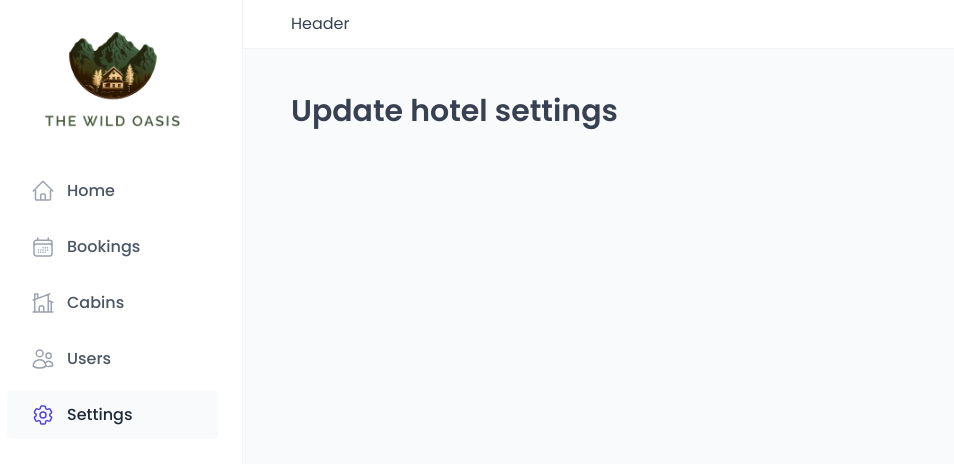
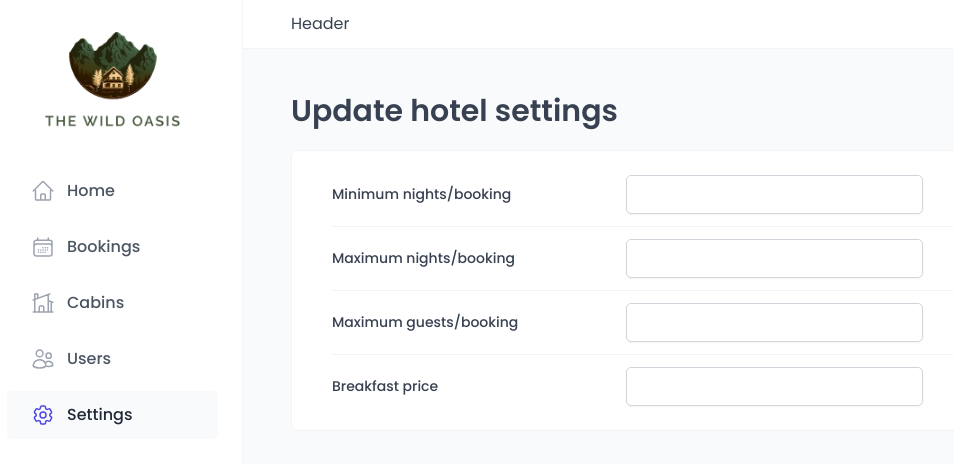
Before and after one commit to fkurusu7/react_training, a React (Vite) app in the folder jonas/wildoasis/ui/: page /settings in a window 1280 px wide. Shown: the top 464 px of the page, without its empty margins (17-971 px from the left). Built offline with nearby package versions, Linux system fonts and the light colour scheme; a web font is replaced by a local one.

Commit message:
add custom hooks for react query to get settings data

```diff
--- a/jonas/wildoasis/ui/src/features/settings/UpdateSettingsForm.tsx
+++ b/jonas/wildoasis/ui/src/features/settings/UpdateSettingsForm.tsx
@@ -1,21 +1,60 @@
 import Form from '../../ui/Form';
 import FormRow from '../../ui/FormRow';
 import Input from '../../ui/Input';
+import Spinner from '../../ui/Spinner';
+import { useGetSettings } from './useGetSettings';
+import { useUpdateSetting } from './useUpdateSettings';
 
 function UpdateSettingsForm() {
+  const {
+    isPending,
+    settings: {
+      minBookingLength,
+      maxBookingLength,
+      maxGuestsPerBooking,
+      breakfastPrice,
+    } = {},
+  } = useGetSettings();
+
+  const { isPending: isUpdating, mutate: updateSetting } = useUpdateSetting();
+
+  function handleUpdate(ev: React.BaseSyntheticEvent, setting: string) {
+    const { value } = ev.target;
+
+    if (!value) return;
+
+    updateSetting({ [setting]: value });
+  }
+
+  if (isPending) return <Spinner />;
+
   return (
     <Form>
       <FormRow label='Minimum nights/booking'>
-        <Input type='number' id='min-nights' />
+        <Input
+          type='number'
+          id='min-nights'
+          defaultValue={minBookingLength}
+          onBlur={(ev) => handleUpdate(ev, 'minBookingLength')}
+          disabled={isUpdating}
+        />
       </FormRow>
       <FormRow label='Maximum nights/booking'>
-        <Input type='number' id='max-nights' />
+        <Input type='number' id='max-nights' defaultValue={maxBookingLength} />
       </FormRow>
       <FormRow label='Maximum guests/booking'>
-        <Input type='number' id='max-guests' />
+        <Input
+          type='number'
+          id='max-guests'
+          defaultValue={maxGuestsPerBooking}
+        />
       </FormRow>
       <FormRow label='Breakfast price'>
-        <Input type='number' id='breakfast-price' />
+        <Input
+          type='number'
+          id='breakfast-price'
+          defaultValue={breakfastPrice}
+        />
       </FormRow>
     </Form>
   );
--- /dev/null
+++ b/jonas/wildoasis/ui/src/features/settings/useGetSettings.ts
@@ -0,0 +1,17 @@
+import { useQuery } from '@tanstack/react-query';
+import { getSettings } from '../../services/apiSettings';
+
+// TODO: generate Settings types/interface
+export function useGetSettings() {
+  const {
+    isPending,
+    data: settings,
+    error,
+  } = useQuery({ queryKey: ['settings'], queryFn: getSettings });
+
+  return {
+    isPending,
+    settings,
+    error,
+  };
+}
--- /dev/null
+++ b/jonas/wildoasis/ui/src/features/settings/useUpdateSettings.ts
@@ -0,0 +1,18 @@
+import { useMutation, useQueryClient } from '@tanstack/react-query';
+import toast from 'react-hot-toast';
+import { updateSetting } from '../../services/apiSettings';
+
+export function useUpdateSetting() {
+  const queryClient = useQueryClient();
+
+  const { isPending, mutate } = useMutation({
+    mutationFn: updateSetting,
+    onSuccess: () => {
+      toast.success('Setting updated!');
+      queryClient.invalidateQueries({ queryKey: ['settings'] });
+    },
+    onError: (err) => toast.error(err.message),
+  });
+
+  return { isPending, mutate };
+}
--- a/jonas/wildoasis/ui/src/pages/Settings.tsx
+++ b/jonas/wildoasis/ui/src/pages/Settings.tsx
@@ -1,7 +1,14 @@
-import Heading from "../ui/Heading";
+import UpdateSettingsForm from '../features/settings/UpdateSettingsForm';
+import Heading from '../ui/Heading';
+import Row from '../ui/Row';
 
 function Settings() {
-  return <Heading as="h1">Update hotel settings</Heading>;
+  return (
+    <Row>
+      <Heading as='h1'>Update hotel settings</Heading>
+      <UpdateSettingsForm />
+    </Row>
+  );
 }
 
 export default Settings;
--- a/jonas/wildoasis/ui/src/services/apiSettings.ts
+++ b/jonas/wildoasis/ui/src/services/apiSettings.ts
@@ -1,27 +1,27 @@
-import supabase from "./supabase";
+export async function getSettings() {
+  // const { data, error } = await supabase.from('settings').select('*').single();
+  const data = '';
 
-export async function getSettings() {
-  const { data, error } = await supabase.from("settings").select("*").single();
-
-  if (error) {
-    console.error(error);
-    throw new Error("Settings could not be loaded");
-  }
+  // if (error) {
+  //   console.error(error);
+  //   throw new Error('Settings could not be loaded');
+  // }
   return data;
 }
 
 // We expect a newSetting object that looks like {setting: newValue}
-export async function updateSetting(newSetting) {
-  const { data, error } = await supabase
-    .from("settings")
-    .update(newSetting)
-    // There is only ONE row of settings, and it has the ID=1, and so this is the updated one
-    .eq("id", 1)
-    .single();
+export async function updateSetting(newSetting: object) {
+  // const { data, error } = await supabase
+  //   .from('settings')
+  //   .update(newSetting)
+  //   // There is only ONE row of settings, and it has the ID=1, and so this is the updated one
+  //   .eq('id', 1)
+  //   .single();
 
-  if (error) {
-    console.error(error);
-    throw new Error("Settings could not be updated");
-  }
-  return data;
+  // if (error) {
+  //   console.error(error);
+  //   throw new Error('Settings could not be updated');
+  // }
+  console.log(newSetting);
+  return 'data updated';
 }
```
